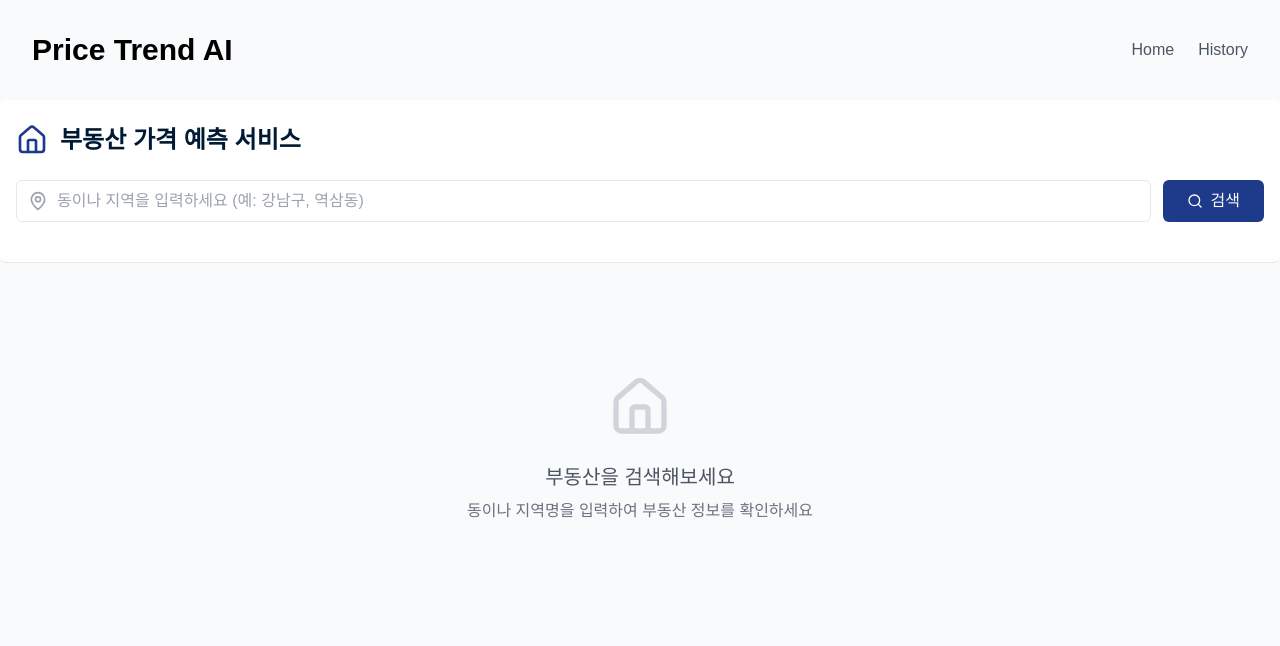
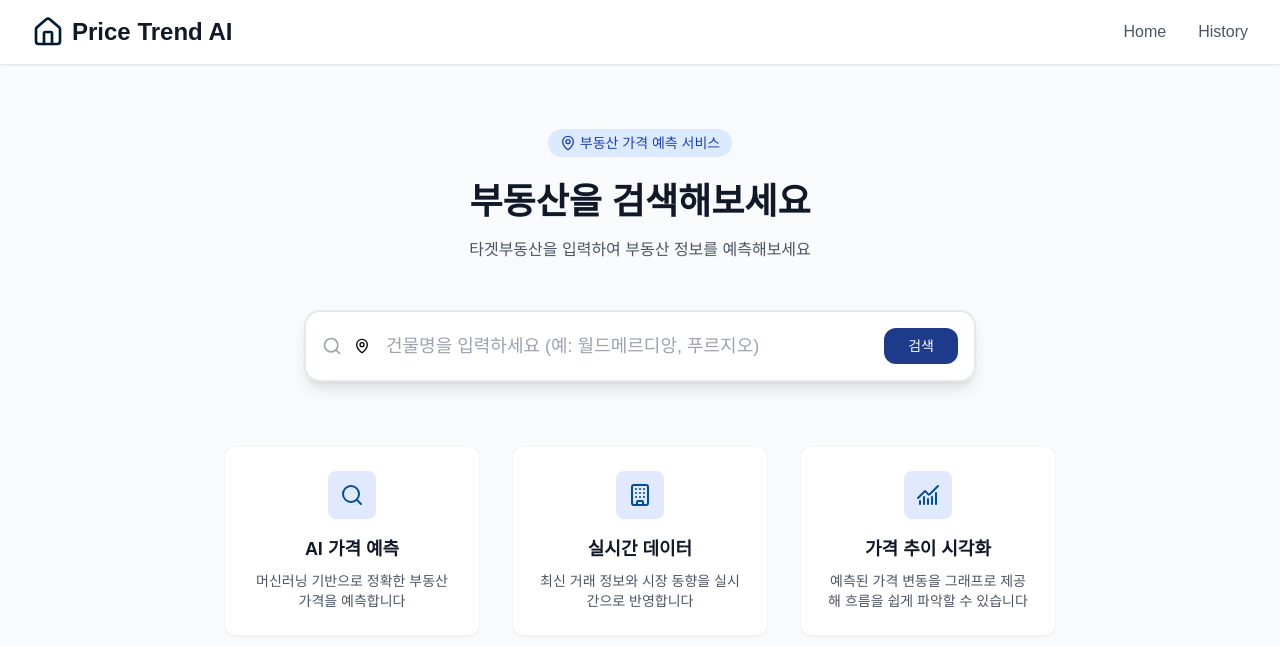
Before and after one commit to PriceTrendAI/price-trend-fe, a React (Vite) app: page /search in a window 1280 px wide. Shown: the top 646 px of the page. Built offline with nearby package versions, Linux system fonts and the light colour scheme; no server answers; a web font is replaced by a local one.

Commit message:
feat: 검색 입력 로직 개선 및 UI 수정

```diff
--- a/src/components/card/PropertyGrid.tsx
+++ b/src/components/card/PropertyGrid.tsx
@@ -34,7 +34,7 @@ export default function PropertyGrid({ properties }: { properties: PropertyCardD
 
   return (
     <div>
-      <div className="grid grid-cols-1 sm:grid-cols-2 md:grid-cols-3 lg:grid-cols-4 gap-4 max-w-[1280px] mx-auto px-4 py-4">
+      <div className="grid grid-cols-1 sm:grid-cols-2 md:grid-cols-3 lg:grid-cols-3 gap-4 max-w-[1280px] mx-auto px-4 py-4">
         {properties.map((property) => (
           <PropertyCard
             key={property.id}
--- a/src/components/layout/Layout.tsx
+++ b/src/components/layout/Layout.tsx
@@ -1,3 +1,4 @@
+import { Home } from 'lucide-react';
 import type { ReactNode } from 'react';
 
 interface LayoutProps {
@@ -8,22 +9,31 @@ export default function Layout({ children }: LayoutProps) {
   return (
     <div className="flex min-h-screen flex-col">
       <header>
-        <div className="max-w-[1280px] mx-auto px-4 py-4">
-          <div className="container mx-auto px-4 py-4 flex items-center justify-between">
-            <a href="/" className="text-3xl font-bold text-navy-900">
-              Price Trend AI
-            </a>
-            <nav className="flex items-center gap-6">
-              <a href="/" className="text-gray-600 hover:text-navy-700">
+        <header className="bg-white shadow-sm border-b">
+          <div className="max-w-7xl mx-auto px-4 sm:px-6 lg:px-8">
+            <div className="flex justify-between items-center h-16">
+              <div className="flex items-center space-x-2">
+                <Home className="h-8 w-8 text-navy-800" />
+                <h1 className="text-2xl font-bold text-gray-900">Price Trend AI</h1>
+              </div>
+              <nav className="flex space-x-8">
+                <a
+                  href="/"
+                  className="text-gray-600 hover:text-navy-600 font-medium transition-colors"
+                >
                   Home
                 </a>
-              <a href="/history" className="text-gray-600 hover:text-navy-700">
+                <a
+                  href="/history"
+                  className="text-gray-600 hover:text-navy-600 font-medium transition-colors"
+                >
                   History
                 </a>
               </nav>
             </div>
           </div>
         </header>
+      </header>
       <main className="flex-grow">{children}</main>
     </div>
   );
--- a/src/components/search/SearchFilter.tsx
+++ b/src/components/search/SearchFilter.tsx
@@ -1,7 +1,7 @@
 'use client';
 
-import { useEffect, useMemo, useState } from 'react';
-import { Home, MapPin, Search } from 'lucide-react';
+import { useCallback, useEffect, useMemo, useState } from 'react';
+import { MapPin, Search } from 'lucide-react';
 import { useNavigate, useSearchParams } from 'react-router-dom';
 import { fetchSearchResults } from '../../api/search';
 import type { PropertyCardData } from '../../types/property';
@@ -12,118 +12,112 @@ export default function SearchFilter() {
   const [showResults, setShowResults] = useState(false);
   const [isLoading, setIsLoading] = useState(false);
   const [filteredProperties, setFilteredProperties] = useState<PropertyCardData[]>([]);
+  const [isFocused, setIsFocused] = useState(false);
+  const [hasQueried, setHasQueried] = useState(false);
 
   const navigate = useNavigate();
-
-  // 주소 쿼리스트링 (예: /search?keyword=삼송동일스위트2차)에서 keyword 추출
   const [searchParams] = useSearchParams();
   const keywordFromQuery = useMemo(() => searchParams.get('keyword') || '', [searchParams]);
 
-  // 실제 검색을 수행하는 함수
-  const handleSearch = async (keywordParam?: string) => {
+  // 검색 요청 함수
+  const handleSearch = useCallback(
+    async (keywordParam?: string) => {
       const keyword = keywordParam || searchQuery.trim();
       if (!keyword) return;
 
       try {
-      setIsLoading(true); // 로딩 중 표시
-      setShowResults(true); // 결과 보여주도록 설정
-      const response = await fetchSearchResults(keyword); // API 호출
-      setFilteredProperties(response); // 결과 저장
+        setIsLoading(true);
+        setShowResults(true);
+        const response = await fetchSearchResults(keyword);
+        setFilteredProperties(Array.isArray(response) ? response : []);
       } catch (error) {
         console.error('검색 실패:', error);
-      setFilteredProperties([]); // 에러 시 빈 배열
+        setFilteredProperties([]);
       } finally {
-      setIsLoading(false); // 로딩 종료
+        setIsLoading(false);
       }
+    },
+    [searchQuery],
+  );
+
+  // 검색 버튼 or Enter 눌렀을 때
+  const onSearchClick = useCallback(() => {
+    const keyword = searchQuery.trim();
+    if (!keyword) return;
+    navigate(`/search?keyword=${encodeURIComponent(keyword)}`);
+    handleSearch(keyword);
+  }, [searchQuery, navigate, handleSearch]);
+
+  // URL 쿼리 기반 최초 검색 1회
+  useEffect(() => {
+    if (!hasQueried && keywordFromQuery) {
+      setSearchQuery(keywordFromQuery);
+      handleSearch(keywordFromQuery);
+      setHasQueried(true);
+    }
+  }, [keywordFromQuery, handleSearch, hasQueried]);
+
+  // 입력값 변경 핸들링 (검색결과는 그대로 둠)
+  const handleInputChange = (e: React.ChangeEvent<HTMLInputElement>) => {
+    setSearchQuery(e.target.value);
   };
 
-  // 검색 버튼 클릭 시 실행되는 함수
-  const onSearchClick = () => {
-    const keyword = searchQuery.trim();
-    if (keyword) {
-      // 검색어를 URL 쿼리로 반영해서 이동 (라우팅 발생)
-      navigate(`/search?keyword=${encodeURIComponent(keyword)}`);
-    }
-  };
-
-  // 쿼리에서 keyword가 바뀔 때 자동 검색 실행
-  useEffect(() => {
-    setSearchQuery(keywordFromQuery); // 쿼리에서 가져온 keyword를 입력창에도 반영
-    if (keywordFromQuery) {
-      handleSearch(keywordFromQuery); // 자동 검색
-    }
-  }, [keywordFromQuery]);
-
   return (
-    <div className="max-w-7xl mx-auto min-h-screen bg-gray-50">
-      {/* 상단 검색 바 영역 */}
-      <div className="bg-white border-b rounded-md">
-        <div className="max-w-7xl mx-auto px-4 py-6">
-          <div className="flex items-center gap-3 mb-6">
-            <Home className="h-8 w-8 text-navy-700" />
-            <h1 className="text-2xl font-bold text-navy-800">부동산 가격 예측 서비스</h1>
+    <div className="max-w-4xl mx-auto px-4 sm:px-6 lg:px-8 pt-16 pb-24">
+      {/* Title */}
+      <div className="text-center mb-12">
+        <div className="mb-6">
+          <span className="inline-flex items-center px-3 py-1 rounded-full text-sm bg-blue-100 text-blue-800">
+            <MapPin className="w-4 h-4 mr-1" />
+            부동산 가격 예측 서비스
+          </span>
+        </div>
+        <h2 className="text-4xl font-bold mb-4 text-gray-900">부동산을 검색해보세요</h2>
+        <p className="text-gray-600">타겟부동산을 입력하여 부동산 정보를 예측해보세요</p>
       </div>
 
-          {/* 검색 입력 필드와 버튼 */}
-          <div className="flex gap-3 mb-4">
-            <div className="flex-1 relative">
-              <MapPin className="absolute left-3 top-1/2 transform -translate-y-1/2 text-gray-400 h-5 w-5" />
+      {/* Search Input */}
+      <div className="relative max-w-2xl mx-auto mb-16">
+        <div
+          className={`relative bg-white rounded-2xl shadow-lg border-2 transition-all duration-300 ${
+            isFocused
+              ? 'border-navy-500 shadow-xl ring-4 ring-navy-100'
+              : 'border-gray-200 hover:border-gray-300'
+          }`}
+        >
+          {/* Icon: Search */}
+          <div className="absolute left-4 top-1/2 transform -translate-y-1/2 z-0">
+            <Search className="h-5 w-5 text-gray-400" />
+          </div>
+
+          {/* Icon: Location */}
+          <div className="absolute left-12 top-1/2 transform -translate-y-1/2 z-0">
+            <MapPin className="h-4 w-4 text-navy-500" />
+          </div>
+
+          {/* Input */}
           <input
-                placeholder="동이나 지역을 입력하세요 (예: 강남구, 역삼동)"
+            type="text"
             value={searchQuery}
-                onChange={(e) => setSearchQuery(e.target.value)}
-                className="w-full pl-10 py-2 border rounded-md"
+            onChange={handleInputChange}
+            onFocus={() => setIsFocused(true)}
+            onBlur={() => setIsFocused(false)}
             onKeyDown={(e) => e.key === 'Enter' && onSearchClick()}
+            placeholder="건물명을 입력하세요 (예: 월드메르디앙, 푸르지오)"
+            className="relative z-20 w-full pl-20 pr-32 py-5 text-lg border-0 rounded-2xl focus:ring-0 focus:outline-none bg-transparent placeholder:text-gray-400"
           />
-            </div>
+
+          {/* Search Button */}
           <button
             onClick={onSearchClick}
-              className="px-6 py-2 bg-navy-700 text-white rounded-md flex items-center"
+            className="absolute right-4 top-1/2 transform -translate-y-1/2 bg-navy-700 hover:bg-navy-800 text-white font-medium px-6 py-2 rounded-xl text-sm transition"
           >
-              <Search className="h-4 w-4 mr-2" /> 검색
+            검색
           </button>
         </div>
       </div>
-      </div>
 
-      {/* 결과 표시 영역 */}
-      {/* <div className="max-w-7xl mx-auto px-4 py-8">
-        {showResults ? (
-          isLoading ? (
-            <div className="text-center py-20">
-              <LoaderCircle className="h-14 w-14 animate-spin text-gray-300 mx-auto mb-6" />
-              <h3 className="text-xl font-medium text-gray-500 mb-2">잠시만 기다려 주세요...</h3>
-            </div>
-          ) : (filteredProperties?.length ?? 0) === 0 ? (
-            // 결과 없음
-            <div className="text-center py-20">
-              <Home className="h-16 w-16 text-gray-300 mx-auto mb-6" />
-              <h3 className="text-xl font-medium text-gray-600 mb-2">검색 결과가 없습니다</h3>
-              <p className="text-gray-500">동이나 지역명을 입력하여 부동산 정보를 확인하세요</p>
-            </div>
-          ) : (
-            // 결과 있음
-            <>
-              <div className="flex items-center justify-between mb-6">
-                <h2 className="text-xl font-semibold text-navy-800">
-                  검색 결과 ({filteredProperties.length}개)
-                </h2>
-                <div className="text-sm text-gray-500">'{searchQuery}' 검색 결과</div>
-              </div>
-              <PropertyGrid properties={filteredProperties} />
-            </>
-          )
-        ) : (
-          // 초기 상태
-          <div className="text-center py-20">
-            <Home className="h-16 w-16 text-gray-300 mx-auto mb-6" />
-            <h3 className="text-xl font-medium text-gray-600 mb-2">부동산을 검색해보세요</h3>
-            <p className="text-gray-500">동이나 지역명을 입력하여 부동산 정보를 확인하세요</p>
-          </div>
-        )}
-      </div> */}
-
-      <div className="max-w-7xl mx-auto px-4 py-8">
+      {/* Results */}
       <SearchResult
         isLoading={isLoading}
         filteredProperties={filteredProperties}
@@ -131,6 +125,5 @@ export default function SearchFilter() {
         showResults={showResults}
       />
     </div>
-    </div>
   );
 }
--- a/src/components/search/SearchResult.tsx
+++ b/src/components/search/SearchResult.tsx
@@ -1,4 +1,4 @@
-import { LoaderCircle, Home } from 'lucide-react';
+import { LoaderCircle, Home, Search, Building, ChartNoAxesCombined } from 'lucide-react';
 import PropertyGrid from '../card/PropertyGrid';
 import type { PropertyCardData } from '../../types/property';
 
@@ -17,11 +17,39 @@ export default function SearchResult({
 }: Props) {
   if (!showResults) {
     return (
-      <div className="text-center py-20">
-        <Home className="h-16 w-16 text-gray-300 mx-auto mb-6" />
-        <h3 className="text-xl font-medium text-gray-600 mb-2">부동산을 검색해보세요</h3>
-        <p className="text-gray-500">동이나 지역명을 입력하여 부동산 정보를 확인하세요</p>
-      </div>
+      <>
+        <div className="grid md:grid-cols-3 gap-8 mb-16">
+          <div className="text-center p-6 bg-white rounded-xl shadow-sm border border-gray-100 hover:shadow-md transition-shadow duration-200">
+            <div className="inline-flex items-center justify-center w-12 h-12 bg-navy-100 rounded-lg mb-4">
+              <Search className="h-6 w-6 text-navy-600" />
+            </div>
+            <h4 className="text-lg font-semibold text-gray-900 mb-2">AI 가격 예측</h4>
+            <p className="text-gray-600 text-sm">
+              머신러닝 기반으로 정확한 부동산 가격을 예측합니다
+            </p>
+          </div>
+
+          <div className="text-center p-6 bg-white rounded-xl shadow-sm border border-gray-100 hover:shadow-md transition-shadow duration-200">
+            <div className="inline-flex items-center justify-center w-12 h-12 bg-navy-100 rounded-lg mb-4">
+              <Building className="h-6 w-6 text-navy-600" />
+            </div>
+            <h4 className="text-lg font-semibold text-gray-900 mb-2">실시간 데이터</h4>
+            <p className="text-gray-600 text-sm">
+              최신 거래 정보와 시장 동향을 실시간으로 반영합니다
+            </p>
+          </div>
+
+          <div className="text-center p-6 bg-white rounded-xl shadow-sm border border-gray-100 hover:shadow-md transition-shadow duration-200">
+            <div className="inline-flex items-center justify-center w-12 h-12 bg-navy-100 rounded-lg mb-4">
+              <ChartNoAxesCombined className="h-6 w-6 text-navy-600" />
+            </div>
+            <h4 className="text-lg font-semibold text-gray-900 mb-2">가격 추이 시각화</h4>
+            <p className="text-gray-600 text-sm">
+              예측된 가격 변동을 그래프로 제공해 흐름을 쉽게 파악할 수 있습니다
+            </p>
+          </div>
+        </div>
+      </>
     );
   }
 
--- a/tailwind.config.js
+++ b/tailwind.config.js
@@ -8,6 +8,7 @@ export default {
       },
       colors: {
         navy: {
+          100: '#E0E9FF',
           600: '#004D99',
           700: '#1e3a8a',
           800: '#172554',
```
Lines whose indentation alone changed are shown as unchanged.
